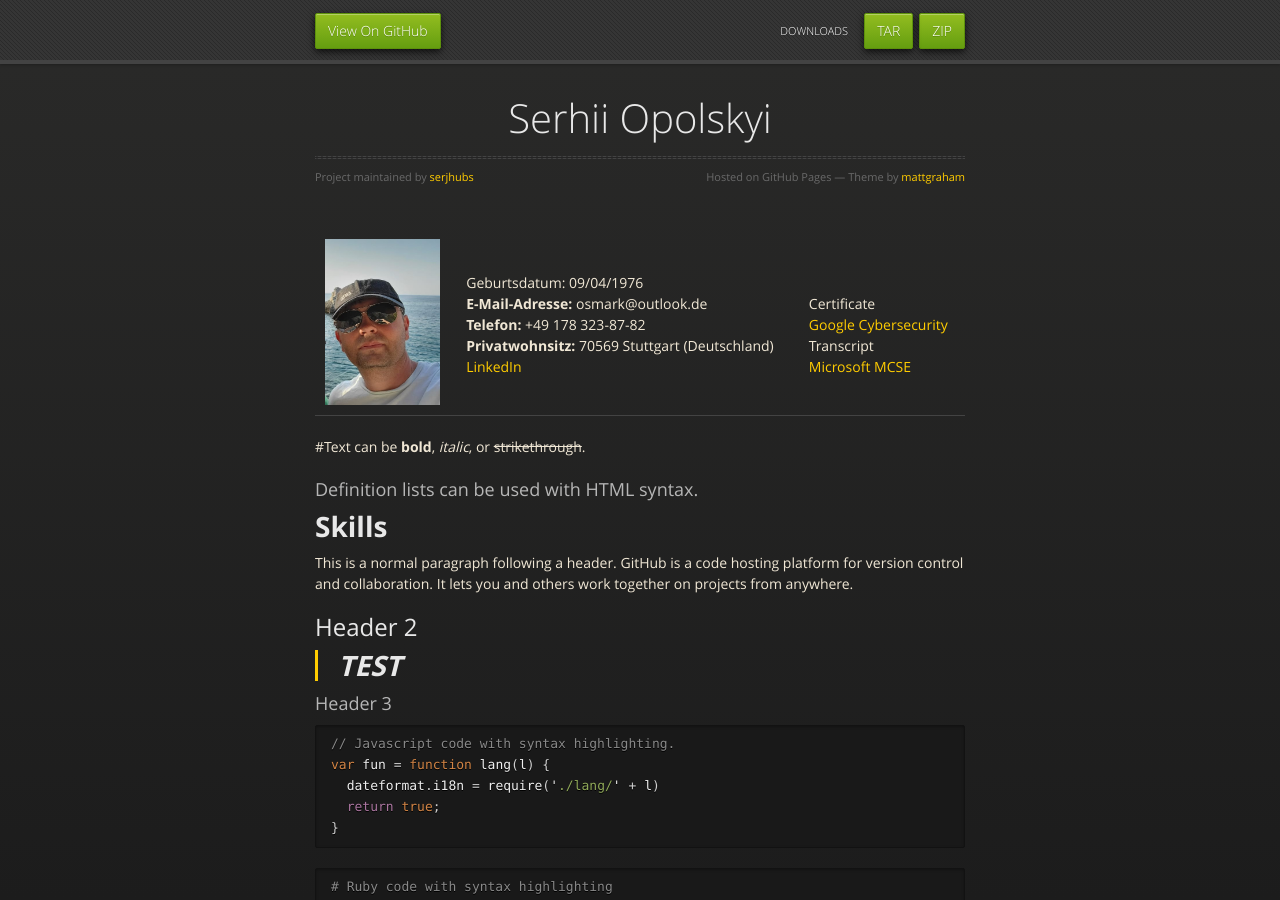
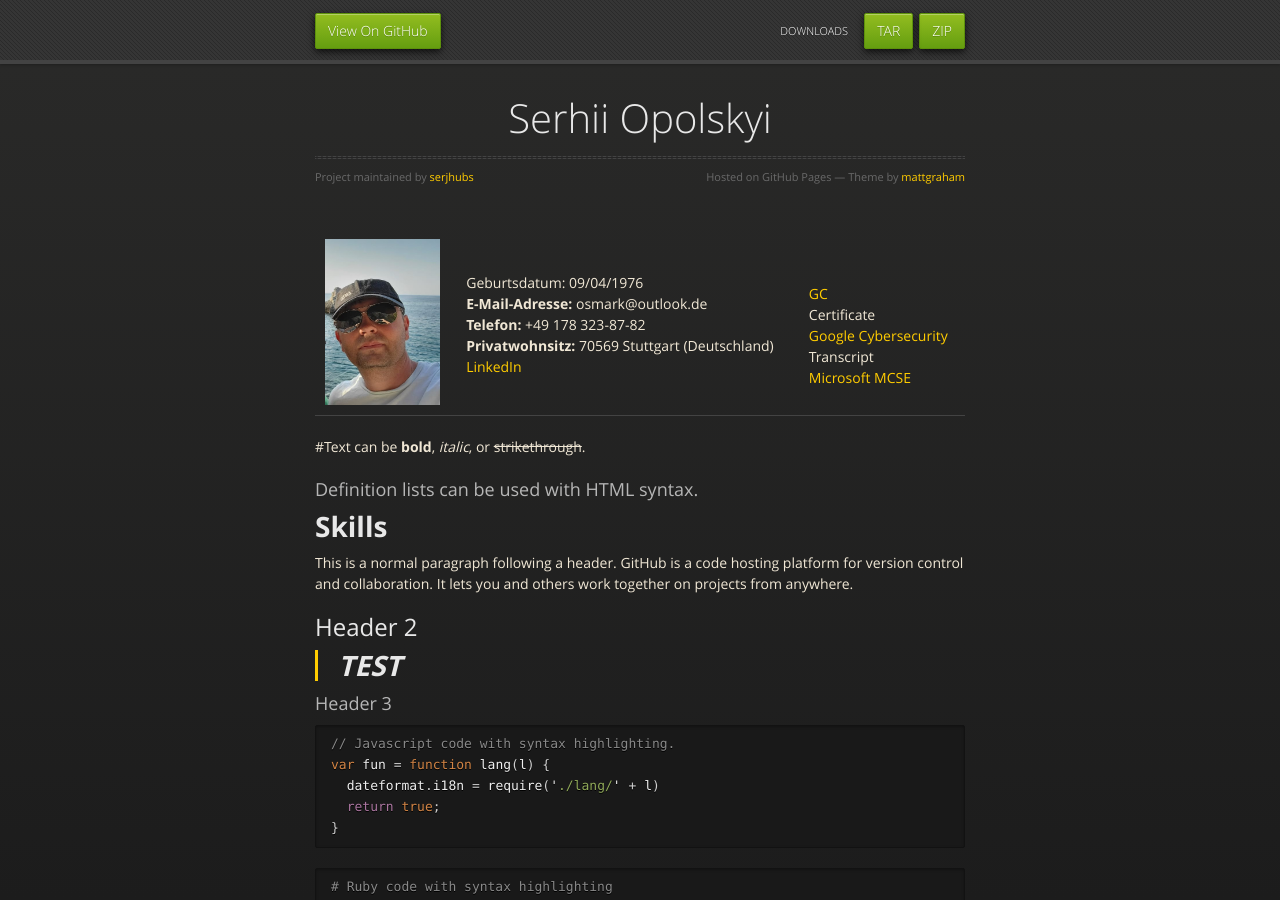
Before and after one commit to serjhubs/Resume, a Jekyll site: the page built from index.md, in a window 1280 px wide and 900 px high. Built offline with Jekyll 4.4.1, drawn with Linux system fonts in a browser that asks for light colours; the repository's description, which GitHub fills in, is left out.

```diff
--- a/index.md
+++ b/index.md
@@ -11,6 +11,7 @@ layout: default
          <br><a href="https://linkedin.com" target = "_blank">LinkedIn</a>
       </td>
       <td>
+         <br><a href="https://drive.google.com/file/d/1V3JxWsoC7uWKMBJ9DZIbsNHsLgCcs3Vd/view?usp=sharing" target = "_blank">GC</a>
         <br> Certificate
           <br><a href="https://www.credly.com/badges/31d821ea-8c1b-4400-b222-442f3488fbfc/public_url" target = "_blank">Google Cybersecurity</a>
          <br>Transcript
```
